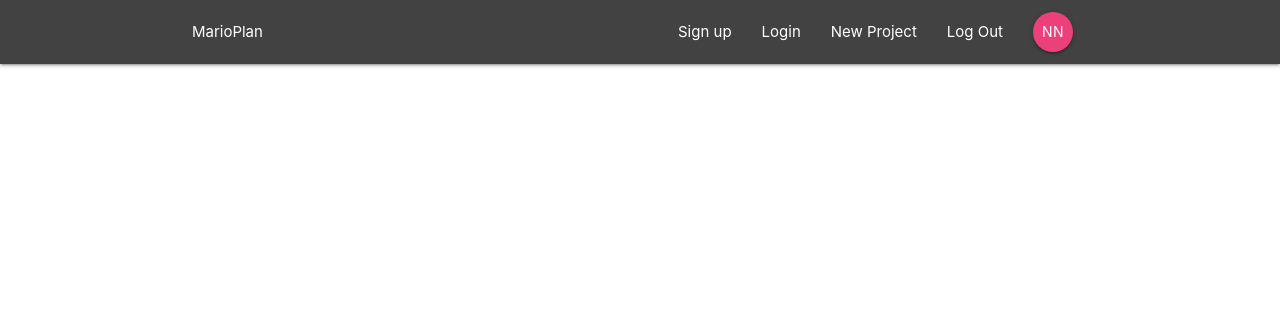
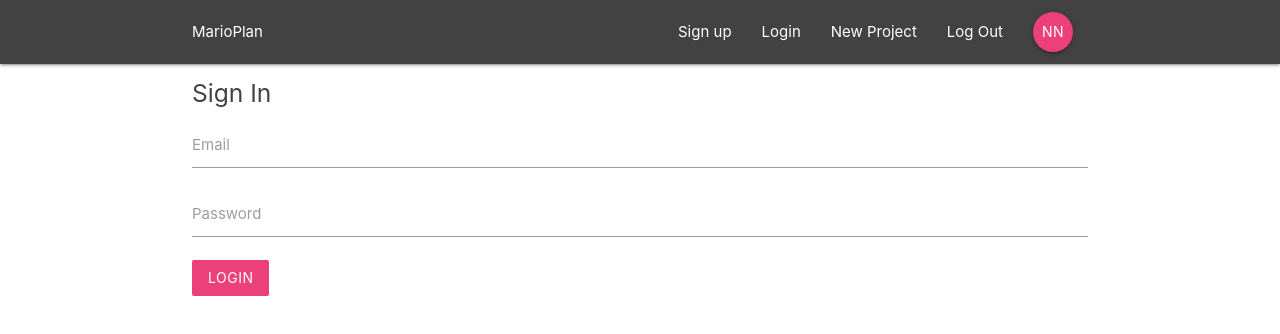
Before and after one commit to tony2tones/react-redux-firebase-tut, a React (Create React App) app in the folder marioplan/: page /signin in a window 1280 px wide. Shown: the top 334 px of the page. Built offline with nearby package versions, Linux system fonts and the light colour scheme.

Commit message:
added Sign in form

```diff
--- a/marioplan/public/index.html
+++ b/marioplan/public/index.html
@@ -40,5 +40,8 @@
       To begin the development, run `npm start` or `yarn start`.
       To create a production bundle, use `npm run build` or `yarn build`.
     -->
+     <!-- Compiled and minified JavaScript -->
+     <script src="https://cdnjs.cloudflare.com/ajax/libs/materialize/1.0.0/js/materialize.min.js"></script>
+
   </body>
 </html>
--- a/marioplan/src/App.js
+++ b/marioplan/src/App.js
@@ -4,6 +4,7 @@ import { BrowserRouter, Switch, Route } from "react-router-dom";
 import Navbar from "./components/layout/Navbar";
 import Dashboard from "./components/dashboard/Dashboard";
 import ProjectDetails from "./components/projects/ProjectDetails";
+import SignIn from "./components/auth/SignIn";
 
 class App extends Component {
   render() {
@@ -14,6 +15,7 @@ class App extends Component {
           <Switch>
             <Route path='/' exact component={Dashboard} />
             <Route path='/project/:id' component={ProjectDetails} />
+            <Route path='/signin' component={SignIn} />
           </Switch>
         </div>
       </BrowserRouter>
--- a/marioplan/src/components/auth/SignIn.js
+++ b/marioplan/src/components/auth/SignIn.js
@@ -0,0 +1,41 @@
+import React, { Component } from "react";
+
+export class SignIn extends Component {
+  state = {
+    password: "",
+    email: ""
+  };
+
+  handleChange = e => {
+    this.setState({
+      [e.target.id]: e.target.value
+    });
+  };
+  handleSubmit = e => {
+    e.preventDefault();
+    console.log(this.state);
+  };
+
+  render() {
+    return (
+      <div className="container">
+        <form onSubmit={this.handleSubmit} className="white">
+          <h5 className="grey-text text-darken-3">Sign In</h5>
+          <div className="input-field">
+            <label htmlFor="email">Email</label>
+            <input type="email" id="email" onChange={this.handleChange} />
+          </div>
+          <div className="input-field">
+            <label htmlFor="password">Password</label>
+            <input type="password" id="password" onChange={this.handleChange} />
+          </div>
+          <div className="input-field">
+            <button className="btn pink lighten-1 z-depth-0">Login</button>
+          </div>
+        </form>
+      </div>
+    );
+  }
+}
+
+export default SignIn;
```
